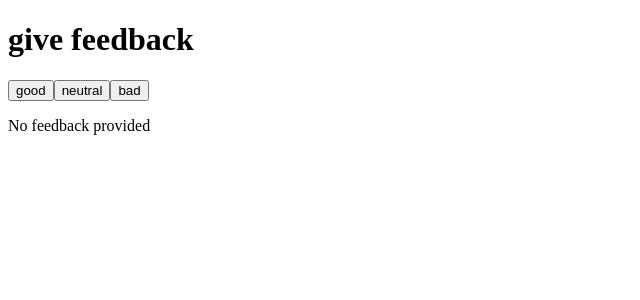
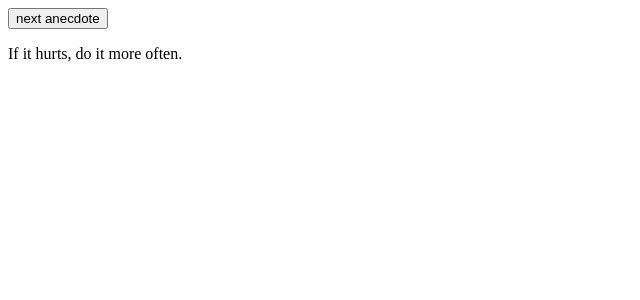
Before and after one commit to hankel343/fso_exercises, a React (Create React App) app in the folder part_2/section_d_exercises/unicafe_step1/: page / in a window 1280 px wide. Shown: the top 300 px of the page, without its empty margins (0-640 px from the left). Built offline with nearby package versions, Linux system fonts and the light colour scheme.

Commit message:
1.12: anecdotes step1

```diff
--- a/part_2/section_d_exercises/unicafe_step1/src/App.js
+++ b/part_2/section_d_exercises/unicafe_step1/src/App.js
@@ -1,96 +1,59 @@
 import { useState } from 'react'
 
-const Statistics = (props) => {
-  const good = props.good;
-  const neutral = props.neutral;
-  const bad = props.bad;
-  const all = good + neutral + bad;
-
-  const outputHtml = (hasFeedback) => {
-    if (!hasFeedback) {
-      return (
-        <>
-        <p>No feedback provided</p>
-        </>
-      )
-    } else {
-      return (
-        <>
-        <table>
-          <thead>
-            {/* .. */}
-          </thead>
-          <tbody>
-            <StatisticsLine text={"good "} value={good}/>
-            <StatisticsLine text={"neutral "} value={neutral}/>
-            <StatisticsLine text={"bad "} value={bad}/>
-            <StatisticsLine text={"average"} value={((good + -bad) / all).toFixed(1)}/>
-            <StatisticsLine text={"positive"} value={good / all * 100 + '%'}/>
-          </tbody>
-        </table>
-        </>
-      )
-    }
-  }
+const Button = (props) => {
+  const text = props.text;
+  const handler = props.handler;
 
   return (
     <>
-      { outputHtml(all > 0) }
+      <button onClick={handler(props.i + 1)}>
+        {text}
+      </button>
     </>
   )
 }
 
-const StatisticsLine = (props) => {
-  const text = props.text;
-  const value = props.value;
+const Display = (props) => {
+  const i = props.i;
+  const anecdotes = props.anecdotes;
 
   return (
     <>
-      <tr>
-        <td>{text}</td>
-        <td>{value}</td>
-      </tr>
+      <p>{anecdotes[i]}</p>
     </>
   )
 }
 
 const App = () => {
-  // save clicks of each button to its own state
-  const [good, setGood] = useState(0);
-  const [neutral, setNeutral] = useState(0);
-  const [bad, setBad] = useState(0);
+  const anecdotes = [
+    'If it hurts, do it more often.',
+    'Adding manpower to a late software project makes it later!',
+    'The first 90 percent of the code accounts for the first 10 percent of the development time...The remaining 10 percent of the code accounts for the other 90 percent of the development time.',
+    'Any fool can write code that a computer can understand. Good programmers write code that humans can understand.',
+    'Premature optimization is the root of all evil.',
+    'Debugging is twice as hard as writing the code in the first place. Therefore, if you write the code as cleverly as possible, you are, by definition, not smart enough to debug it.',
+    'Programming without an extremely heavy use of console.log is same as if a doctor would refuse to use x-rays or blood tests when diagnosing patients.',
+    'The only way to go fast, is to go well.'
+  ]
 
-  const handleGood = (val) => () => {
-    console.log('good now:', val);
-    setGood(val);
-  }
+  const [selected, setSelected] = useState(0)
 
-  const handleNeutral = (val) => () => {
-    console.log('neutral now:', val);
-    setNeutral(val);
-  }
+  const advanceIterator = (idx) => () => {
+    console.log("selected is: ", idx);
+    setSelected(idx);
 
-  const handleBad = (val) => () => {
-    console.log('bad now:', val);
-    setBad(val);
+    if (idx === anecdotes.length) {
+      setSelected(-1);
+    } else {
+      setSelected(idx);
+    }
   }
 
   return (
     <div>
-      <h1>give feedback</h1>
-      <button onClick={handleGood(good + 1)}>
-        good
-      </button>
-
-      <button onClick={handleNeutral(neutral + 1)}>
-        neutral
-      </button>
-
-      <button onClick={handleBad(bad + 1)}>
-        bad
-      </button>
-
-      <Statistics good={good} neutral={neutral} bad={bad} />
+      <Button text={"next anecdote"} handler={advanceIterator} i={selected}/>
+      <Display i={selected} anecdotes={anecdotes}/>
+      {/* {anecdotes[selected]} */}
     </div>
   )
 }
```
